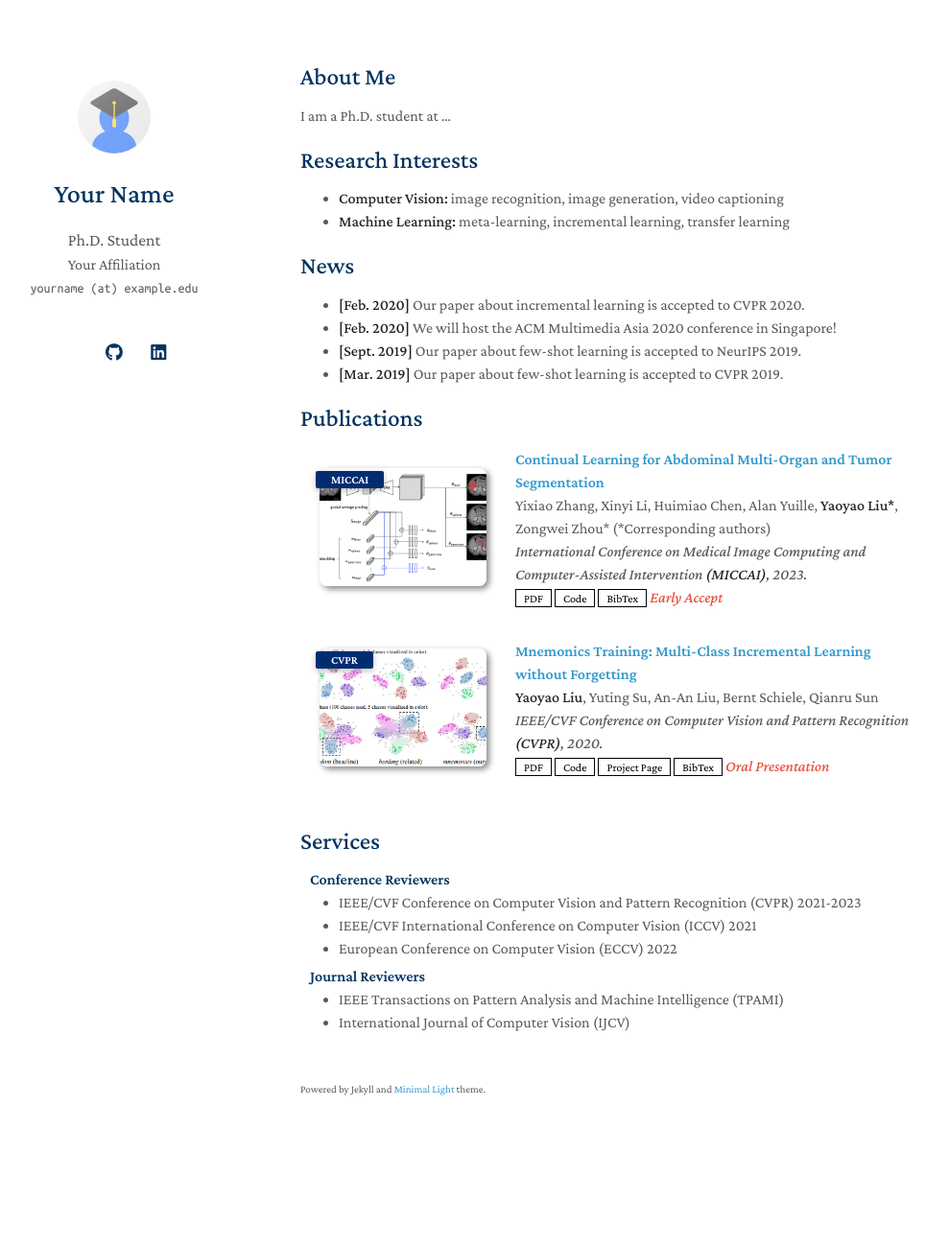
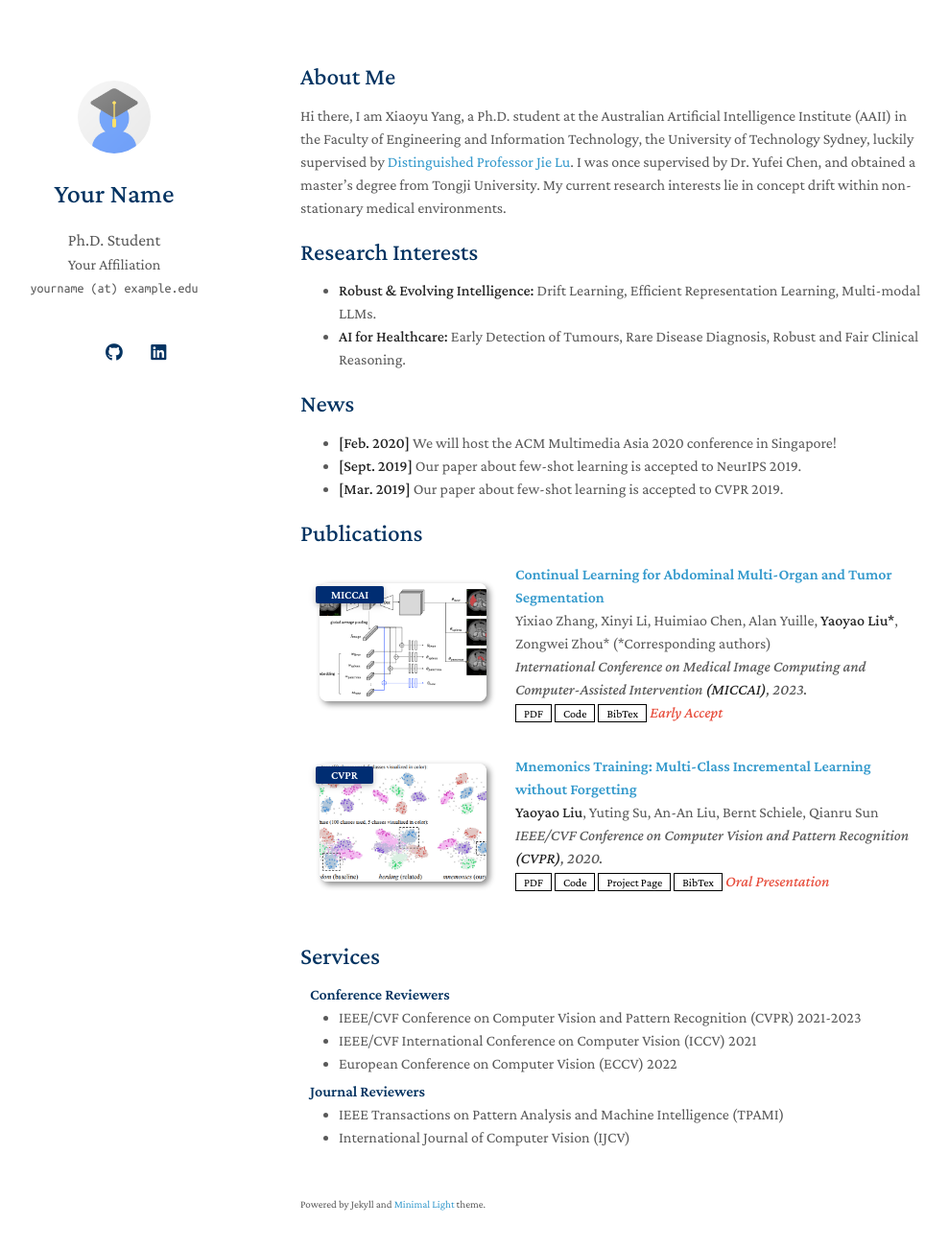
Before and after one commit to XiaoyuYoung/XiaoyuYoung.github.io, a Jekyll site: the page built from index.md, in a window 1280 px wide and 1336 px high. Shown: the top 1301 px of the window at 96% size, without its empty margins (157-1146 px from the left). Built offline with Jekyll 4.4.1, drawn with Linux system fonts in a browser that asks for light colours; a style sheet for code colours, icons or effects is not loaded; our own code applies the rules of GitHub Pages for plain Markdown files.

Commit message:
Update index.md

```diff
--- a/index.md
+++ b/index.md
@@ -4,20 +4,22 @@ layout: homepage
 
 ## About Me
 
-I am a Ph.D. student at ...
+
+Hi there, I am Xiaoyu Yang, a Ph.D. student at the Australian Artificial Intelligence Institute (AAII) in the Faculty of Engineering and Information Technology, the University of Technology Sydney, luckily supervised by [Distinguished Professor Jie Lu](https://profiles.uts.edu.au/Jie.Lu). I was once supervised by Dr. Yufei Chen, and obtained a master's degree from Tongji University. My current research interests lie in concept drift within non-stationary medical environments.
 
 ## Research Interests
 
-- **Computer Vision:** image recognition, image generation, video captioning
-- **Machine Learning:** meta-learning, incremental learning, transfer learning
+- **Robust & Evolving Intelligence:** Drift Learning, Efficient Representation Learning, Multi-modal LLMs.
+- **AI for Healthcare:** Early Detection of Tumours, Rare Disease Diagnosis, Robust and Fair Clinical  Reasoning.
+
 
 ## News
 
-- **[Feb. 2020]** Our paper about incremental learning is accepted to CVPR 2020.
 - **[Feb. 2020]** We will host the ACM Multimedia Asia 2020 conference in Singapore!
 - **[Sept. 2019]** Our paper about few-shot learning is accepted to NeurIPS 2019.
 - **[Mar. 2019]** Our paper about few-shot learning is accepted to CVPR 2019.
 
+
 {% include_relative _includes/publications.md %}
 
 {% include_relative _includes/services.md %}
```
